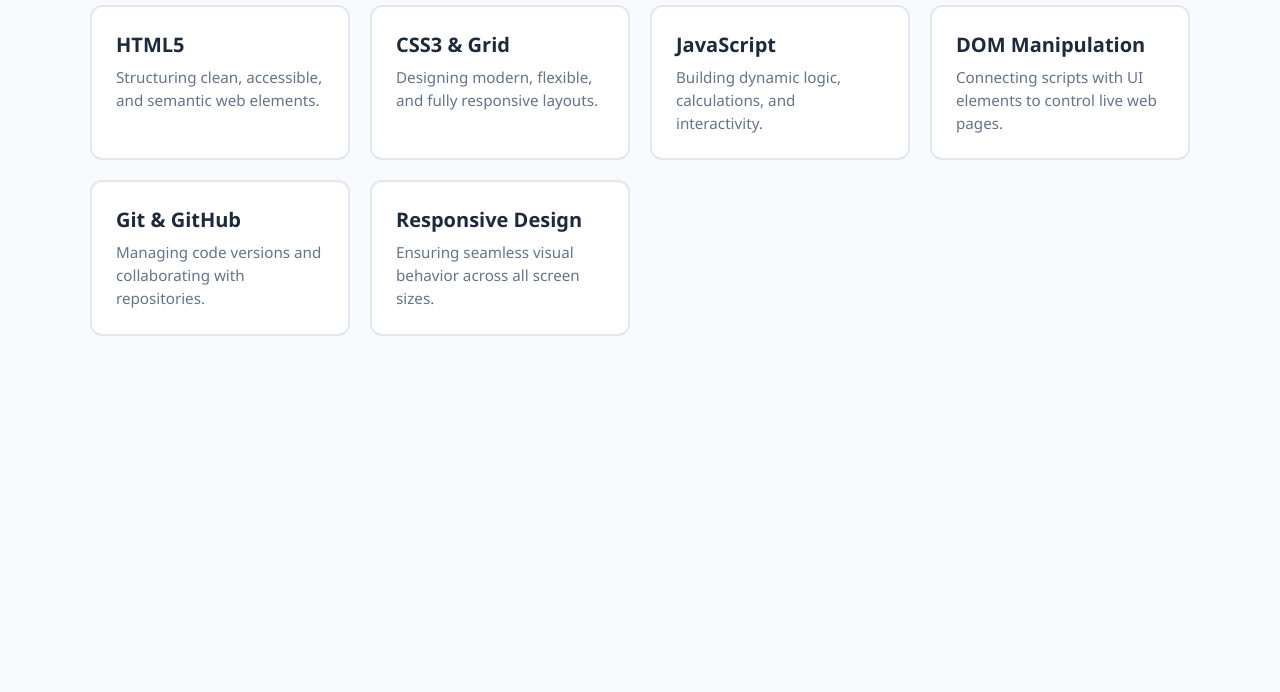
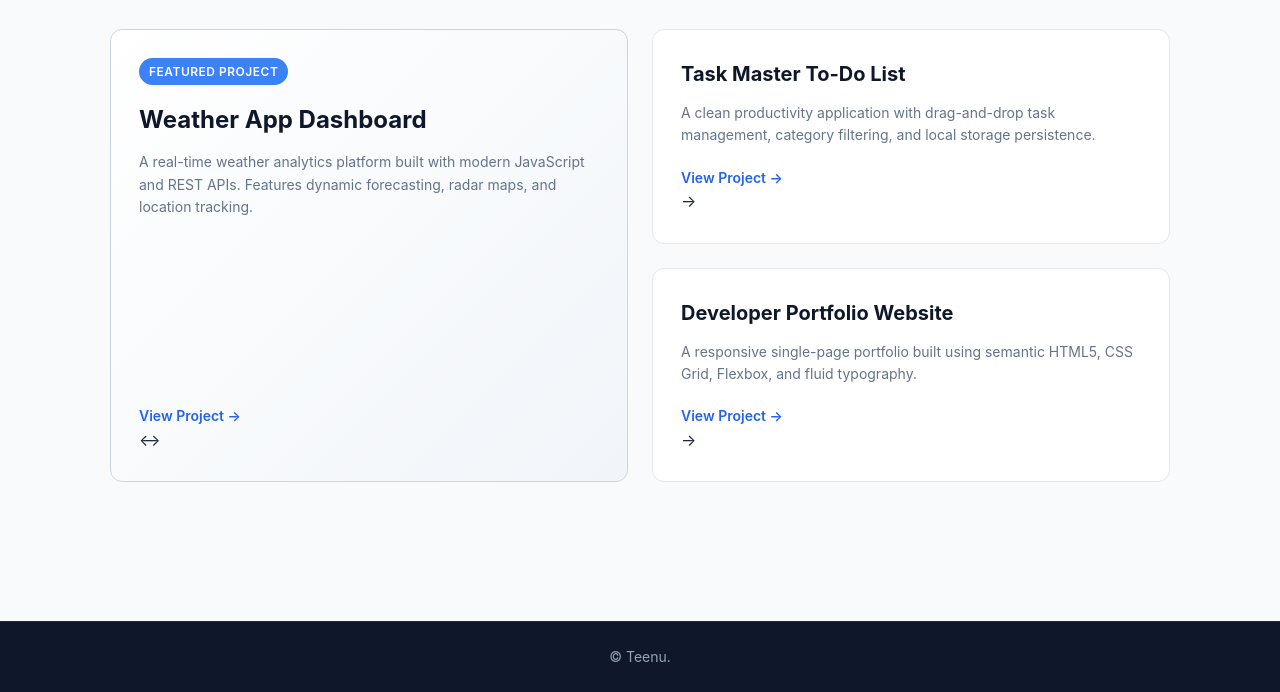
Before and after one commit to tk7586090/My-First-HtML-Page, a plain HTML site: page index.html in a window 1280 px wide. Shown: the part 108-800 px from the top of the page. Drawn offline with Linux system fonts and the light colour scheme.

Commit message:
Day 9 Project Update

```diff
--- a/index.html
+++ b/index.html
@@ -3,48 +3,59 @@
 <head>
     <meta charset="UTF-8">
     <meta name="viewport" content="width=device-width, initial-scale=1.0">
-    <title>Skills Grid</title>
+    <title>Projects & Footer</title>
     <link rel="stylesheet" href="style.css">
 </head>
 <body>
 
-    <section class="skills-container">
-        <h2 class="section-title">My Skills</h2>
+    <!-- Projects Section -->
+    <section class="projects-section">
+        <h2 class="section-title">Featured Projects</h2>
 
-        <div class="skills-grid">
-            <div class="card">
-                <h3>HTML5</h3>
-                <p>Structuring clean, accessible, and semantic web elements.</p>
-            </div>
+        <div class="projects-grid">
+            <!-- Card 1: Featured (Spans 2 Rows on Desktop) -->
+            <article class="project-card featured">
+                <span class="badge">Featured Project</span>
+                <h3 class="project-title">Weather App Dashboard</h3>
+                <p class="project-desc">
+                    A real-time weather analytics platform built with modern JavaScript and REST APIs. Features dynamic forecasting, radar maps, and location tracking.
+                </p>
+                <a href="https://github.com/tk7586090" target="_blank" class="project-link">
+    View Project →
+</a> <&rarr;
+                </a>
+            </article>
 
-            <div class="card">
-                <h3>CSS3 & Grid</h3>
-                <p>Designing modern, flexible, and fully responsive layouts.</p>
-            </div>
+            <!-- Card 2 -->
+            <article class="project-card">
+                <h3 class="project-title">Task Master To-Do List</h3>
+                <p class="project-desc">
+                    A clean productivity application with drag-and-drop task management, category filtering, and local storage persistence.
+                </p>
+                <a href="https://github.com/tk7586090" target="_blank" class="project-link">
+    View Project →
+</a> &rarr;
+                </a>
+            </article>
 
-            <div class="card">
-                <h3>JavaScript</h3>
-                <p>Building dynamic logic, calculations, and interactivity.</p>
-            </div>
-
-            <div class="card">
-                <h3>DOM Manipulation</h3>
-                <p>Connecting scripts with UI elements to control live web pages.</p>
-            </div>
-
-            <div class="card">
-                <h3>Git & GitHub</h3>
-                <p>Managing code versions and collaborating with repositories.</p>
-
-            </div>
-
-            <div class="card">
-                <h3>Responsive Design</h3>
-                <p>Ensuring seamless visual behavior across all screen sizes.</p>
-            </div>
+            <!-- Card 3 -->
+            <article class="project-card">
+                <h3 class="project-title">Developer Portfolio Website</h3>
+                <p class="project-desc">
+                    A responsive single-page portfolio built using semantic HTML5, CSS Grid, Flexbox, and fluid typography.
+                </p>
+                <a href="https://github.com/tk7586090" target="_blank" class="project-link">
+    View Project →
+</a> &rarr;
+                </a>
+            </article>
         </div>
     </section>
 
-    <script src="script.js"></script>
+    <!-- Footer Section -->
+    <footer class="site-footer">
+        <p>&copy; Teenu.</p>
+    </footer>
+
 </body>
 </html>
--- a/style.css
+++ b/style.css
@@ -1,62 +1,132 @@
-/* General reset */
+/* Base Resets & Styling */
 * {
     margin: 0;
     padding: 0;
     box-sizing: border-box;
-    font-family: 'Segoe UI', Tahoma, Geneva, Verdana, sans-serif;
 }
 
 body {
+    font-family: -apple-system, BlinkMacSystemFont, "Segoe UI", Roboto, Helvetica, Arial, sans-serif;
     background-color: #f8fafc;
     color: #1e293b;
-    padding: 40px 20px;
+    line-height: 1.6;
+    display: flex;
+    flex-direction: column;
+    min-height: 100vh;
 }
 
-/* Main Container */
-.skills-container {
+/* Projects Section Container */
+.projects-section {
     max-width: 1100px;
     margin: 0 auto;
+    padding: 60px 20px;
+    width: 100%;
+    flex: 1;
 }
 
 .section-title {
+    font-size: 28px;
+    font-weight: 700;
+    margin-bottom: 32px;
+    color: #0f172a;
     text-align: center;
-    font-size: 2rem;
-    margin-bottom: 30px;
-    color: #0f172a;
 }
 
-/* CSS Grid Layout */
-.skills-grid {
+/* CSS Grid - Desktop Layout (2 Columns) */
+.projects-grid {
     display: grid;
-    grid-template-columns: repeat(auto-fit, minmax(220px, 1fr));
-    gap: 20px;
+    grid-template-columns: 1fr 1fr;
+    gap: 24px;
 }
 
-/* Skill Card Styling */
-.card {
+/* Project Card Base Styling */
+.project-card {
     background-color: #ffffff;
-    padding: 24px;
-    border: 2px solid #e2e8f0;
+    border: 1px solid #e2e8f0;
     border-radius: 12px;
-    transition: all 0.3s ease;
+    padding: 28px;
+    display: flex;
+    flex-direction: column;
+    justify-content: space-between;
+    transition: transform 0.2s ease, box-shadow 0.2s ease;
 }
 
-/* Hover Effect */
-.card:hover {
-    border-color: #8b5cf6;
-    box-shadow: 0 10px 25px -5px rgba(139, 92, 246, 0.15), 0 8px 10px -6px rgba(139, 92, 246, 0.1);
-    transform: translateY(-2px);
+.project-card:hover {
+    transform: translateY(-4px);
+    box-shadow: 0 10px 25px -5px rgba(0, 0, 0, 0.08);
 }
 
-/* Descendant Selectors */
-.card h3 {
-    font-size: 1.25rem;
-    color: #1e293b;
-    margin-bottom: 8px;
+/* Featured Card: Row Span Requirement */
+.project-card.featured {
+    grid-row: span 2;
+    background: linear-gradient(135deg, #ffffff 0%, #f1f5f9 100%);
+    border-color: #cbd5e1;
 }
 
-.card p {
-    font-size: 0.95rem;
+.badge {
+    align-self: flex-start;
+    background-color: #3b82f6;
+    color: #ffffff;
+    font-size: 12px;
+    font-weight: 600;
+    padding: 4px 10px;
+    border-radius: 20px;
+    margin-bottom: 16px;
+    text-transform: uppercase;
+    letter-spacing: 0.5px;
+}
+
+.project-title {
+    font-size: 20px;
+    font-weight: 700;
+    color: #0f172a;
+    margin-bottom: 12px;
+}
+
+.featured .project-title {
+    font-size: 24px;
+}
+
+.project-desc {
+    font-size: 14px;
     color: #64748b;
-    line-height: 1.5;
+    margin-bottom: 20px;
+    flex-grow: 1;
 }
+
+.project-link {
+    display: inline-block;
+    font-weight: 600;
+    font-size: 14px;
+    color: #2563eb;
+    text-decoration: none;
+    transition: color 0.2s ease;
+}
+
+.project-link:hover {
+    color: #1d4ed8;
+    text-decoration: underline;
+}
+
+/* Responsive Breakpoint (< 768px) */
+@media (max-width: 767px) {
+    .projects-grid {
+        grid-template-columns: 1fr; /* Single column stack */
+    }
+
+    .project-card.featured {
+        grid-row: span 1; /* Reset row spanning on mobile */
+    }
+}
+
+/* Footer Section Flexbox Styling */
+.site-footer {
+    display: flex;
+    justify-content: center;
+    align-items: center;
+    background-color: #0f172a; /* Dark background */
+    color: #94a3b8;
+    padding: 24px;
+    font-size: 14px;
+    border-top: 1px solid #1e293b;
+}
```
